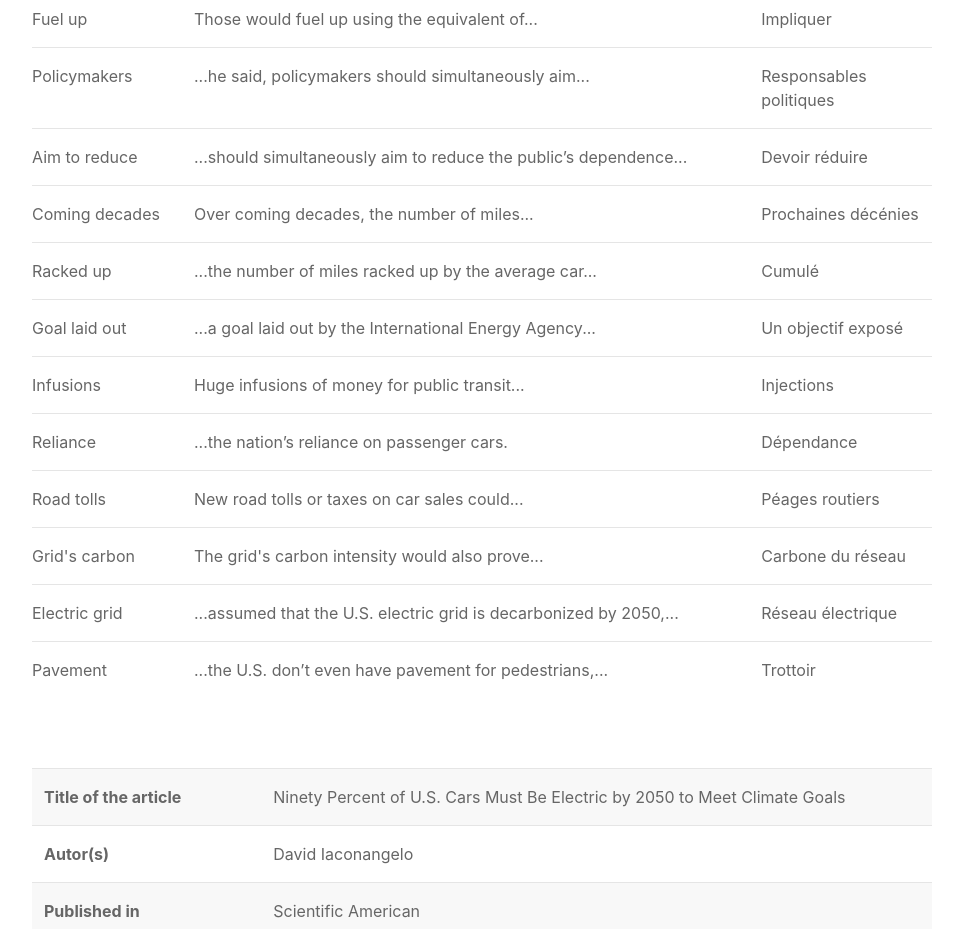
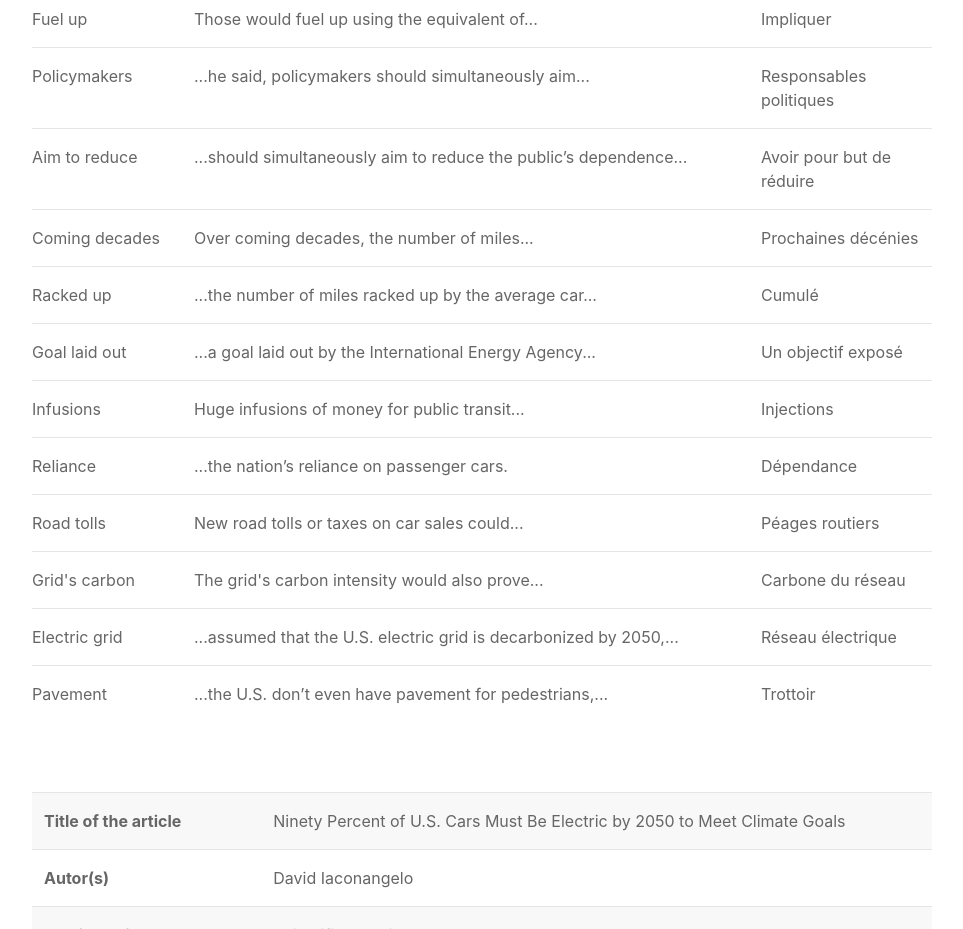
Before and after one commit to nicolasdelp/English-blog, a plain HTML site: page article1.html in a window 1280 px wide. Shown: the part 2480-3409 px from the top of the page, without its empty margins (158-1121 px from the left). Drawn offline with Linux system fonts and the light colour scheme.

Commit message:
Aim to reduce

```diff
--- a/article1.html
+++ b/article1.html
@@ -134,7 +134,7 @@
                 <tr>
                     <td>Aim to reduce</td>
                     <td>...should simultaneously aim to reduce the public’s dependence...</td>
-                    <td>Devoir réduire</td>
+                    <td>Avoir pour but de réduire</td>
                 </tr>
                 <tr>
                     <td>Coming decades</td>
```
